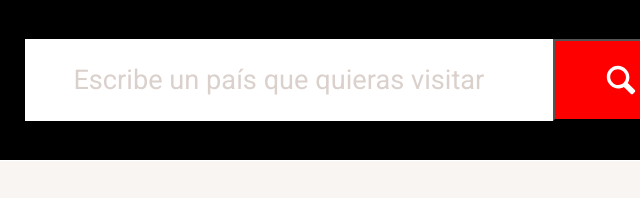
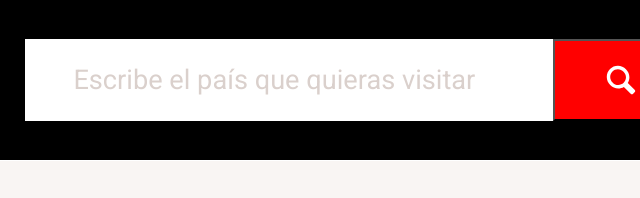
Before and after one commit to mikenieva/bedutravels-js, a website built with webpack: page dist/index.html in a window 1280 px wide. Shown: the top 198 px of the page, 428-1068 px from the left. Built offline with nearby package versions, Linux system fonts and the light colour scheme.

Commit message:
Cambio en copy

```diff
--- a/dist/index.html
+++ b/dist/index.html
@@ -18,7 +18,7 @@
                 <span class="header-logo-text">Travels</span>
             </figure>
             <form class="search">
-                <input type="text" class="search__field" placeholder="Escribe un país que quieras visitar">
+                <input type="text" class="search__field" placeholder="Escribe el país que quieras visitar">
                 <button class="btn search__btn">
                     <svg class="search__icon">
                         <use href="img/icons.svg#icon-magnifying-glass"></use>
```
